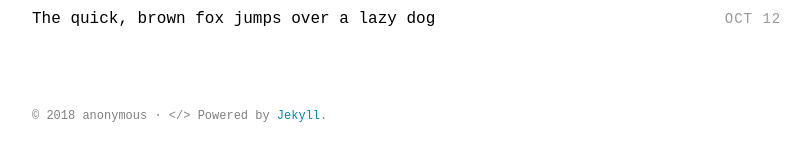
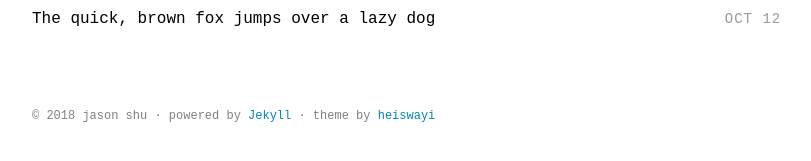
Before and after one commit to j4sonshu/likemagic, a Jekyll site: the page built from index.html, in a window 1280 px wide. Shown: the part 402-563 px from the top of the page, without its empty margins (232-1043 px from the left). Built offline with Jekyll 4.4.1, drawn with Linux system fonts in a browser that asks for light colours; some web fonts are replaced.

Commit message:
footer and comments

```diff
--- a/_config.yml
+++ b/_config.yml
@@ -9,8 +9,8 @@
 
 google_analytics: UA-XXXXX-XX
 twitter_username: ""
-comments_enabled: false # if enabled (set to true), please provide your disqus_username
-disqus_shortname: ""
+comments_enabled: true # if enabled (set to true), please provide your disqus_username
+disqus_shortname: "likemagic-me"
 postshare_enabled: true
 
 # Build settings
@@ -28,7 +28,7 @@
 
 # Author settings
 author:
-  name: "anonymous"
+  name: "jason shu"
 
 plugins:
   - jekyll-sitemap
--- a/_includes/footer.html
+++ b/_includes/footer.html
@@ -1,5 +1,9 @@
 <footer class="site-footer">
-  <div class="container">
-    <small class="block">&copy; {{ site.time | date: '%Y' }} {{ site.author.name }} &middot; &lt;/&gt; Powered by <a href="https://jekyllrb.com/">Jekyll</a>.</small>
-  </div>
-</footer>
+    <div class="container">
+      <small class="block">&copy; {{ site.time | date: '%Y' }} {{ site.author.name }} &middot; powered by
+        <a href="https://jekyllrb.com/">
+          Jekyll</a> &middot; theme by
+        <a href="https://github.com/heiswayi/">heiswayi</a>
+      </small>
+    </div>
+  </footer>
```
